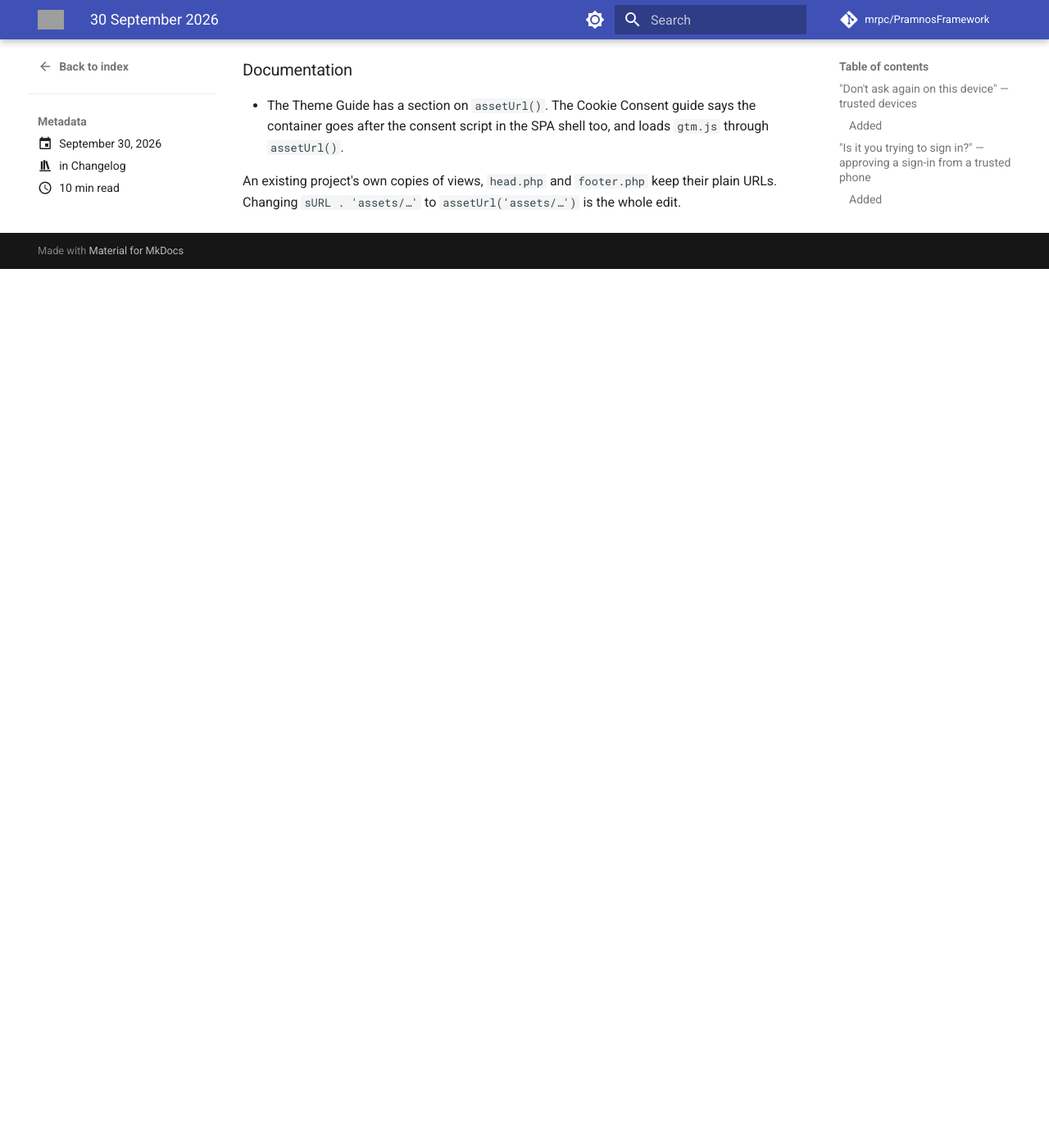
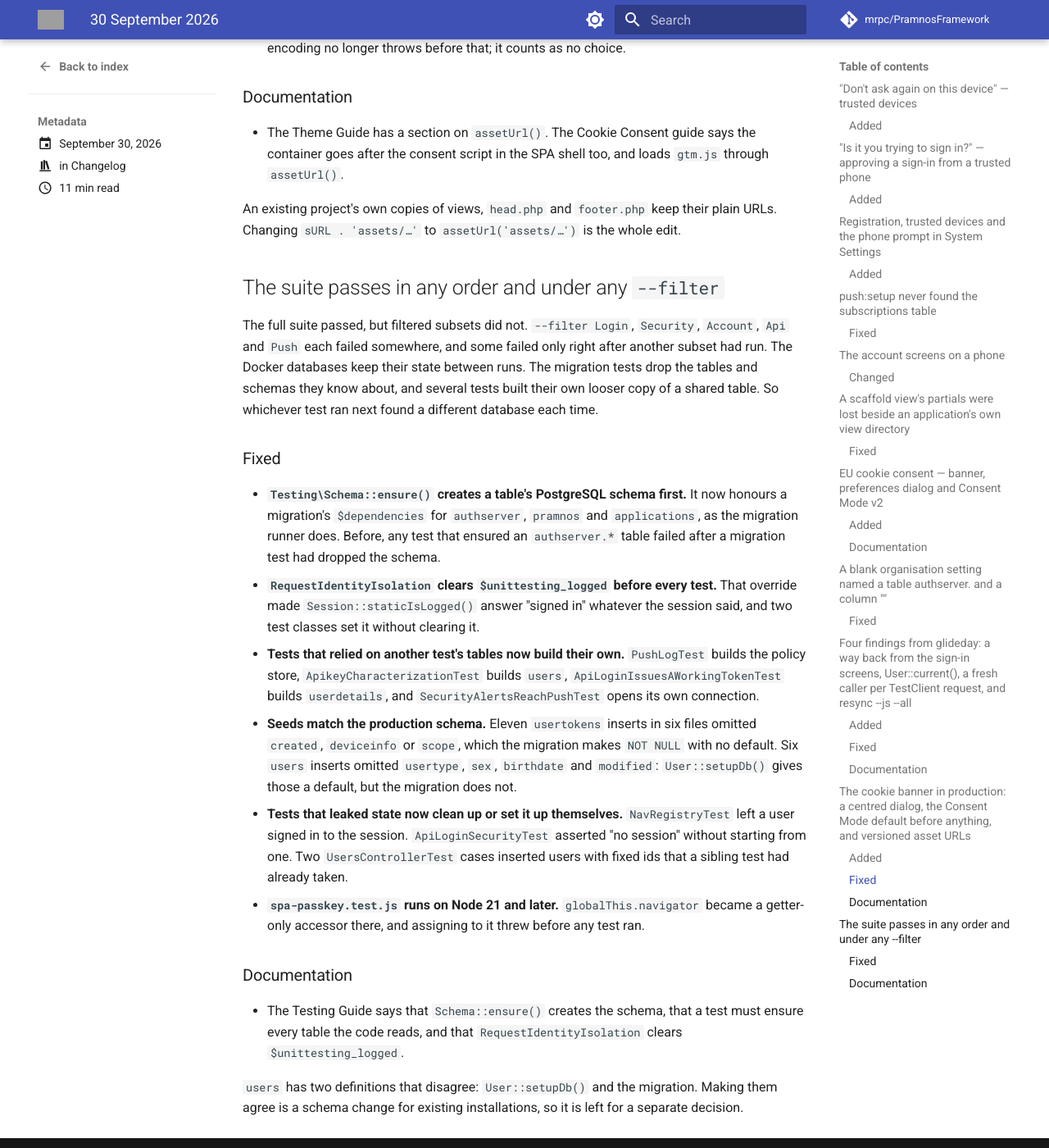
Before and after one commit to mrpc/PramnosFramework, an MkDocs documentation site: the page built from docs/version-history/posts/2026-09-30.md, in a window 1280 px wide and 1400 px high, scrolled down 7490 px. Shown: the whole window at 82% size. Built offline with MkDocs 1.6.1 and Material for MkDocs 9.7.7, drawn with Linux system fonts in a browser that asks for light colours; comment, search, counter and statistics services are not loaded; before the commit the page ends 7818 px from its top, so only the background shows below that; some of the changed text lies outside the part shown; grey boxes are pictures that could not be loaded.

Commit message:
fix(testing): Schema::ensure() creates a table's PostgreSQL schema first, and each test starts signed out
Schema::ensure() now runs the schema migration a table's migration lists in
$dependencies (authserver, pramnos, applications), as the runner does; an
authserver.* table failed with 'schema does not exist' after any migration
test had dropped it. RequestIdentityIsolation also clears $unittesting_logged,
which answers 'signed in' whatever the session says and two classes set
without clearing.

```diff
--- a/docs/Pramnos_Testing_Guide.md
+++ b/docs/Pramnos_Testing_Guide.md
@@ -665,6 +665,18 @@
 from a second and a wider `callback` from a third, and the first attempt at this named only
 two. Add a table by putting its recipe in `Schema::RECIPES`. `Schema::ensure([...])` takes
 an explicit list for the cases that genuinely need one.
+
+**Both create the PostgreSQL schema first.** A migration names the schema its table lives in
+(`create_authserver_schema`, `create_pramnos_schema`, `create_applications_schema`) in
+`$dependencies`, and `Schema::ensure()` runs that one before it. The migration tests drop
+these schemas. Without that ordering, a test that built `authserver.loginlockouts` failed
+with `schema "authserver" does not exist`, but only in a run where a migration test had gone
+first.
+
+**Ensure every table the code under test reads, not only the one it writes.** `User::load()`
+reads `userdetails`, `Apikey::getData()` resolves its owner through `users`, and a push
+retention policy on MySQL is a row in `pramnos.framework_policies`. A table the test did not
+ensure is one that an earlier test in the same run may have dropped.
 
 **Seeding a row means seeding it the way production does.** The canonical `usertokens` has
 `token`, `deviceinfo` and `scope` as `TEXT NOT NULL`, and MySQL gives a TEXT column no
@@ -1485,7 +1497,7 @@
 
 | Extension | What leaks without it |
 | --- | --- |
-| `RequestIdentityIsolation` | An identity sealed by one test stays sealed. A controller test running after a middleware test finds itself signed in as somebody it never authenticated — **135 failures**, in tests that had nothing to do with authentication. |
+| `RequestIdentityIsolation` | An identity sealed by one test stays sealed. A controller test running after a middleware test finds itself signed in as somebody it never authenticated — **135 failures**, in tests that had nothing to do with authentication. It also clears `$unittesting_logged`, the override that makes `Session::staticIsLogged()` answer "signed in" under `UNITTESTING` whatever the session says. One test that set it and never cleared it signed in every test after it. |
 | `DocumentIsolation` | `Document` is a mutable singleton per type. A test that sets `->type = 'json'` is writing to the shared HTML document, and the next test that renders gets it — **three failures**, each of which appeared only in a full run. |
 | `GateIsolation` | `Gate` keeps abilities, policies and hooks in statics. A `Gate::before(fn () => true)` registered by one test would allow everything for every test after it — and the failure lands in a test asserting that an ordinary user is *refused*. Written **with** the feature rather than after the failures. |
 | `ServerGlobalIsolation` | `$_SERVER` is a superglobal. Fourteen of the framework's test classes started with `$_SERVER = []`, and the tests that paid were elsewhere: a console command with no `PHP_SELF`, a URL with a port and no host — **warnings in a full run only**. It is restored to what it was after the bootstrap script, so what `tests/bootstrap.php` sets is kept. |
--- a/docs/version-history/posts/2026-09-30.md
+++ b/docs/version-history/posts/2026-09-30.md
@@ -17,6 +17,7 @@
 - EU cookie consent — banner, preferences dialog and Consent Mode v2
 - Four findings from glideday: a way back from the sign-in screens, `User::current()`, a fresh caller per `TestClient` request, and `resync --js --all`
 - The cookie banner in production: a centred dialog, the Consent Mode default before anything, and versioned asset URLs
+- The suite passes in any order and under any `--filter`
 - A blank organisation setting named a table `authserver.` and a column `""`
 
 <!-- more -->
@@ -267,3 +268,42 @@
 
 An existing project's own copies of views, `head.php` and `footer.php` keep their plain URLs.
 Changing `sURL . 'assets/…'` to `assetUrl('assets/…')` is the whole edit.
+
+## The suite passes in any order and under any `--filter`
+
+The full suite passed, but filtered subsets did not. `--filter Login`, `Security`, `Account`,
+`Api` and `Push` each failed somewhere, and some failed only right after another subset had
+run. The Docker databases keep their state between runs. The migration tests drop the tables
+and schemas they know about, and several tests built their own looser copy of a shared table.
+So whichever test ran next found a different database each time.
+
+### Fixed
+
+- **`Testing\Schema::ensure()` creates a table's PostgreSQL schema first.** It now honours a
+  migration's `$dependencies` for `authserver`, `pramnos` and `applications`, as the migration
+  runner does. Before, any test that ensured an `authserver.*` table failed after a migration
+  test had dropped the schema.
+- **`RequestIdentityIsolation` clears `$unittesting_logged` before every test.** That override
+  made `Session::staticIsLogged()` answer "signed in" whatever the session said, and two test
+  classes set it without clearing it.
+- **Tests that relied on another test's tables now build their own.** `PushLogTest` builds the
+  policy store, `ApikeyCharacterizationTest` builds `users`, `ApiLoginIssuesAWorkingTokenTest`
+  builds `userdetails`, and `SecurityAlertsReachPushTest` opens its own connection.
+- **Seeds match the production schema.** Eleven `usertokens` inserts in six files omitted
+  `created`, `deviceinfo` or `scope`, which the migration makes `NOT NULL` with no default.
+  Six `users` inserts omitted `usertype`, `sex`, `birthdate` and `modified`: `User::setupDb()`
+  gives those a default, but the migration does not.
+- **Tests that leaked state now clean up or set it up themselves.** `NavRegistryTest` left a
+  user signed in to the session. `ApiLoginSecurityTest` asserted "no session" without starting
+  from one. Two `UsersControllerTest` cases inserted users with fixed ids that a sibling test
+  had already taken.
+- **`spa-passkey.test.js` runs on Node 21 and later.** `globalThis.navigator` became a
+  getter-only accessor there, and assigning to it threw before any test ran.
+
+### Documentation
+
+- The Testing Guide says that `Schema::ensure()` creates the schema, that a test must ensure
+  every table the code reads, and that `RequestIdentityIsolation` clears `$unittesting_logged`.
+
+`users` has two definitions that disagree: `User::setupDb()` and the migration. Making them
+agree is a schema change for existing installations, so it is left for a separate decision.
```
Also changed, not shown: other parts of docs/version-history/posts/2026-09-30.md (+1 -1 lines), 3 other files.
